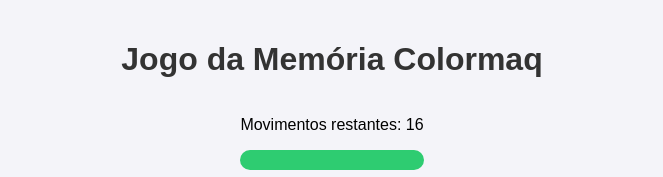
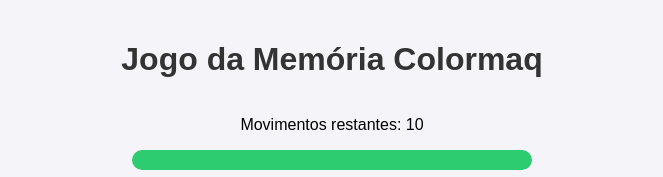
Before and after one commit to maelmedeiros/jogomemoriav4, a plain HTML site: page index.html in a window 1280 px wide. Shown: the top 177 px of the page, without its empty margins (308-971 px from the left). Drawn offline with Linux system fonts and the light colour scheme.

Commit message:
Update index.html

```diff
--- a/index.html
+++ b/index.html
@@ -28,8 +28,8 @@ h1 { color: #333; }
 <body>
 <h1>Jogo da Memória Colormaq</h1>
 <div id="controls">
-  <div id="s-container">
-    <p>Movimentos restantes: <span id="s">16</span></p>
+  <div id="moves-container">
+    <p>Movimentos restantes: <span id="moves">10</span></p>
     <div id="progress-bar"><div id="progress"></div></div>
   </div>
   <button id="restartBtn">Reiniciar</button>
@@ -39,14 +39,15 @@ h1 { color: #333; }
 
 <script>
 const board = document.getElementById("gameBoard");
-const sSpan = document.getElementById("s");
+const movesSpan = document.getElementById("moves");
 const progress = document.getElementById("progress");
 const message = document.getElementById("message");
 const restartBtn = document.getElementById("restartBtn");
 
 let hasFlipped = false, lockBoard = false, firstCard, secondCard;
-let moves = 16, matches = 0;
+let moves = 10, matches = 0;
 const totalPairs = 8;
+movesSpan.textContent = moves;
 
 // Links diretos do GitHub
 const images = [
@@ -62,7 +63,7 @@ const images = [
 
 function startGame(){
   hasFlipped = false; lockBoard = false; firstCard = null; secondCard = null;
-  moves = 16; matches = 0; sSpan.textContent = moves; message.textContent = "";
+  moves = 10; matches = 0; movesSpan.textContent = moves; message.textContent = "";
   progress.style.width = "100%";
 
   board.innerHTML = "";
@@ -111,8 +112,8 @@ function resetBoard(){ [hasFlipped, lockBoard] = [false, false]; [firstCard, sec
 
 function updateMoves(){
   moves--;
-  sSpan.textContent = moves;
-  progress.style.width = ((moves / 16) * 100) + "%"; // corrigido
+  movesSpan.textContent = moves;
+  progress.style.width = (moves*10)+"%";
   if(moves === 3){ message.textContent = "⚠️ Faltam 3 movimentos!"; }
   if(moves <= 0 && matches < totalPairs){ message.textContent = "❌ Não foi dessa vez!"; lockBoard = true; }
 }
```
